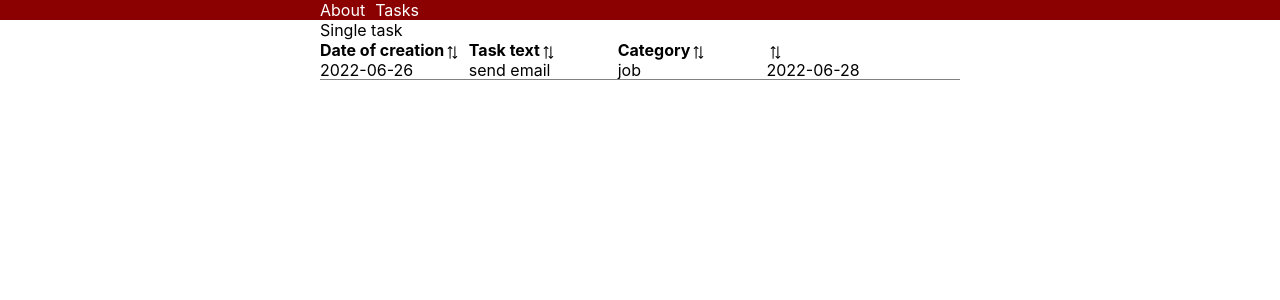
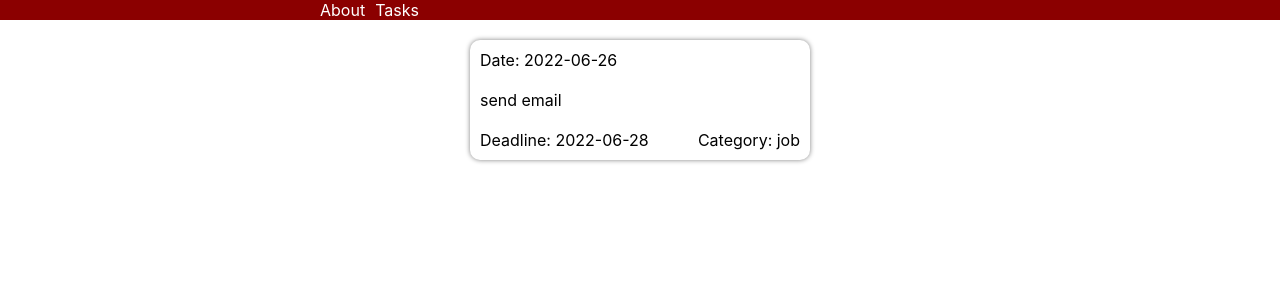
Before and after one commit to Shchekatya/taskApp2, a React (Create React App) app: page /task/1 in a window 1280 px wide. Shown: the top 300 px of the page. Built offline with nearby package versions, Linux system fonts and the light colour scheme.

Commit message:
added DevTools

```diff
--- a/package.json
+++ b/package.json
@@ -3,6 +3,9 @@
   "version": "0.1.0",
   "private": true,
   "dependencies": {
+    "@emotion/react": "^11.9.3",
+    "@emotion/styled": "^11.9.3",
+    "@mui/material": "^5.8.6",
     "@testing-library/jest-dom": "^5.16.4",
     "@testing-library/react": "^13.3.0",
     "@testing-library/user-event": "^13.5.0",
--- a/src/components/SingleTask.js
+++ b/src/components/SingleTask.js
@@ -1,12 +1,13 @@
+import './SingleTask.scss'
 import React, { useState } from 'react';
-import { useSelector,useDispatch } from "react-redux";
+import { useSelector, useDispatch } from "react-redux";
 import { useParams } from 'react-router-dom';
 import { EDIT_TASKS } from '../redux/actions/actions';
 import { taskSelector } from "../redux/taskReducer/selector";
 
 const SingleTask = () => {
     const dispatch = useDispatch();
-    const taskArr=useSelector(taskSelector);
+    const taskArr = useSelector(taskSelector);
     const { id } = useParams();
     const showTask = taskArr.find(task => task.id === Number(id));
     const [text, setText] = useState(showTask.text);
@@ -19,40 +20,38 @@ const SingleTask = () => {
             id: Number(id),
             text: text
         }
-        dispatch({type: EDIT_TASKS, payload: obj})
-        setshowForm(!showForm)
+        dispatch({ type: EDIT_TASKS, payload: obj })
+        setshowForm(!showForm);
     }
+
     return (
-        <div>
-            Single task
-            <div className='task-header'>
-                <div>
-                  Date of creation</div>
-                  <div>
-                  Task text
-                </div>
-                <div>
-                  Category
-                </div>
-                <div>
-                </div>
-                <div></div>
+        <div className='task-single'>
 
-             </div>
-
-            <div className='task-string'>
-           <div>{showTask.data}</div>
-                <div onClick={()=>setshowForm(!showForm)}>{text}
-                </div>
+            <div className='task-single-header'>
+                Date: {showTask.data}
+            </div>
+            <div className='task-single-text'>
+                {!showForm && (
+                    <div onClick={() => setshowForm(!showForm)}>{text}
+                    </div>
+                )}
                 {showForm && (
                     <form onSubmit={editTask}>
-                    <input placeholder={text} onChange={(e) => setText(e.target.value)} />
+                        <input placeholder={text} onChange={(e) => setText(e.target.value)} />
                     </form>
                 )}
-                <div>{showTask.category}</div>
-                <div>{showTask.deadline}</div>
+            </div>
+            <div className='task-single-cat'>
 
+                <div>  Deadline:   {showTask.deadline}  </div>
+                <div>
+                    Category:  {showTask.category}
+                </div>
             </div>
+
+
+
+
 
         </div>
     );
--- a/src/components/Tasks.js
+++ b/src/components/Tasks.js
@@ -6,7 +6,7 @@ import TaskList from './TaskList';
 import Dropdown from './Dropdown';
 
 const Tasks = () => {
-    const [selected, setSelected] = useState('Choose category')
+    const [selected, setSelected] = useState('Category')
     const [text, setText] = useState('');
     const [deadline, setDeadline] = useState('');
     const dispatch = useDispatch();
@@ -17,14 +17,14 @@ const Tasks = () => {
 
     const addTask = (e) => {
         e.preventDefault()
-      const obj= {
+        const obj = {
             id: Date.now(),
             data: new Date().toISOString().split('T')[0],
             category: selected,
             text: text,
             deadline: deadline,
         }
-        dispatch({type: ADD_TASKS, payload: obj})
+        dispatch({ type: ADD_TASKS, payload: obj })
         clearState()
         e.target.reset();
         console.log(e.target)
@@ -35,7 +35,7 @@ const Tasks = () => {
         <div>
             <h3>Add new task</h3>
             <form onSubmit={addTask}>
-                <textarea  placeholder='Task text' onChange={(e) => setText(e.target.value)}/>
+                <textarea placeholder='Task text' onChange={(e) => setText(e.target.value)} />
 
                 <Dropdown selected={selected} setSelected={setSelected} />
 
@@ -51,11 +51,11 @@ const Tasks = () => {
                     <option value="home">Home</option>
                     <option value="hobby">Hobby</option>
                 </select> */}
-                <input type="date" onChange={(e) => setDeadline(e.target.value)}/>
+                <input type="date" onChange={(e) => setDeadline(e.target.value)} />
                 <button className='add-button' type='submit'>add new task</button>
             </form>
 
-            <TaskList/>
+            <TaskList />
         </div>
     );
 };
--- a/src/components/Tasks.scss
+++ b/src/components/Tasks.scss
@@ -11,7 +11,9 @@ form {
     outline: none;
     border: 1px solid gray;
   }
-  select, input, .add-button {
+  select,
+  input,
+  .add-button {
     width: 30%;
     margin-top: 10px;
     border-radius: 5px;
@@ -31,7 +33,6 @@ form {
     color: darkred;
     background-color: rgb(206, 206, 206);
   }
-
 }
 
 h3 {
--- a/src/redux/categoryReducer/categoryReducer.js
+++ b/src/redux/categoryReducer/categoryReducer.js
@@ -26,6 +26,6 @@ export const categoryReducer = (state = initialState, action) => {
                 category: state.category.filter(item => item.id !== action.payload)
             }
         default:
-        return state
+            return state
     }
 }
--- a/src/redux/config.js
+++ b/src/redux/config.js
@@ -1,4 +1,4 @@
-import {combineReducers, createStore} from "redux";
+import { combineReducers, createStore } from "redux";
 import persistReducer from "redux-persist/es/persistReducer";
 import persistStore from "redux-persist/es/persistStore";
 import storage from "redux-persist/lib/storage";
@@ -9,7 +9,7 @@ import { categoryReducer } from "./categoryReducer/categoryReducer";
 const persistConfig = {
     key: 'root',
     storage
- }
+}
 
 const rootReducer = combineReducers({
     tasks: taskReducer,
@@ -18,6 +18,6 @@ const rootReducer = combineReducers({
 
 const persistedReducer = persistReducer(persistConfig, rootReducer)
 
-export const store = createStore(persistedReducer);
+export const store = createStore(persistedReducer, window.__REDUX_DEVTOOLS_EXTENSION__ && window.__REDUX_DEVTOOLS_EXTENSION__());
 
 export const persistor = persistStore(store)
```
Also changed, not shown: src/components/TaskList.js (+6 -6 lines), src/redux/taskReducer/taskReducer.js (+7 -7 lines), 1 other file (tests, documents, lock files or other folders). Lines whose indentation alone changed are shown as unchanged.
